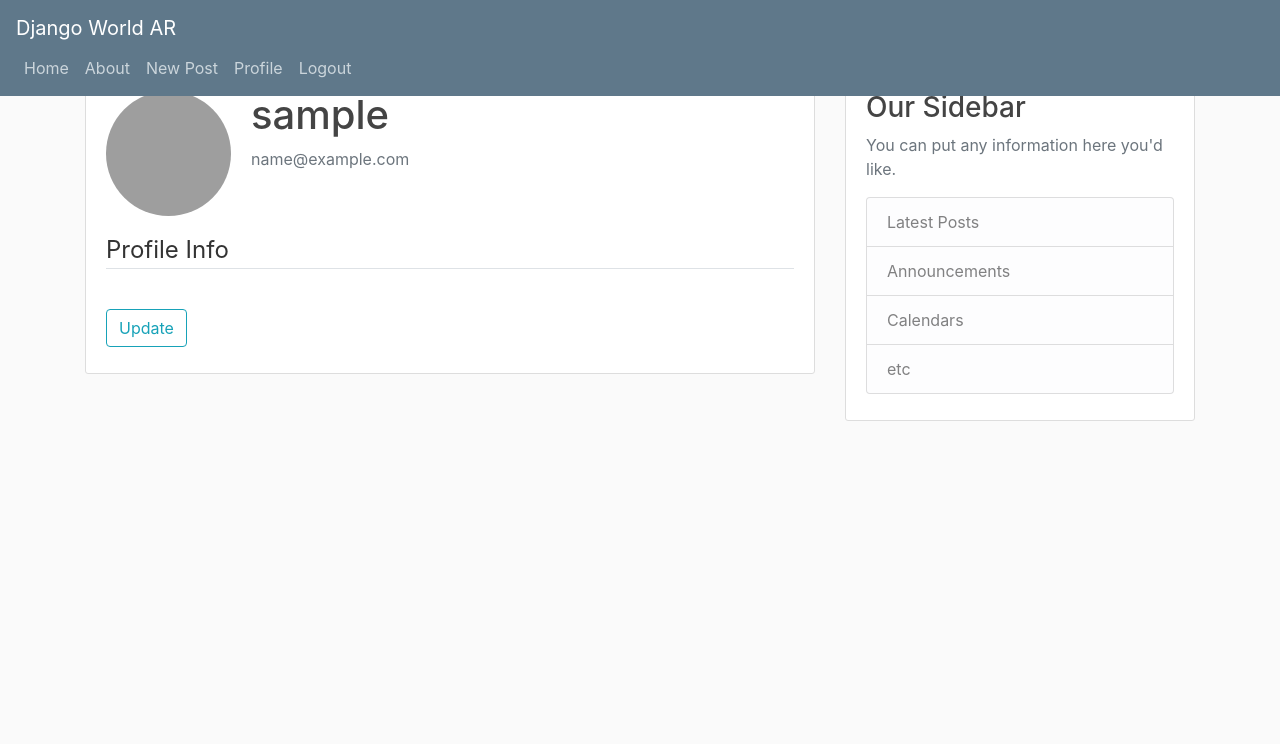
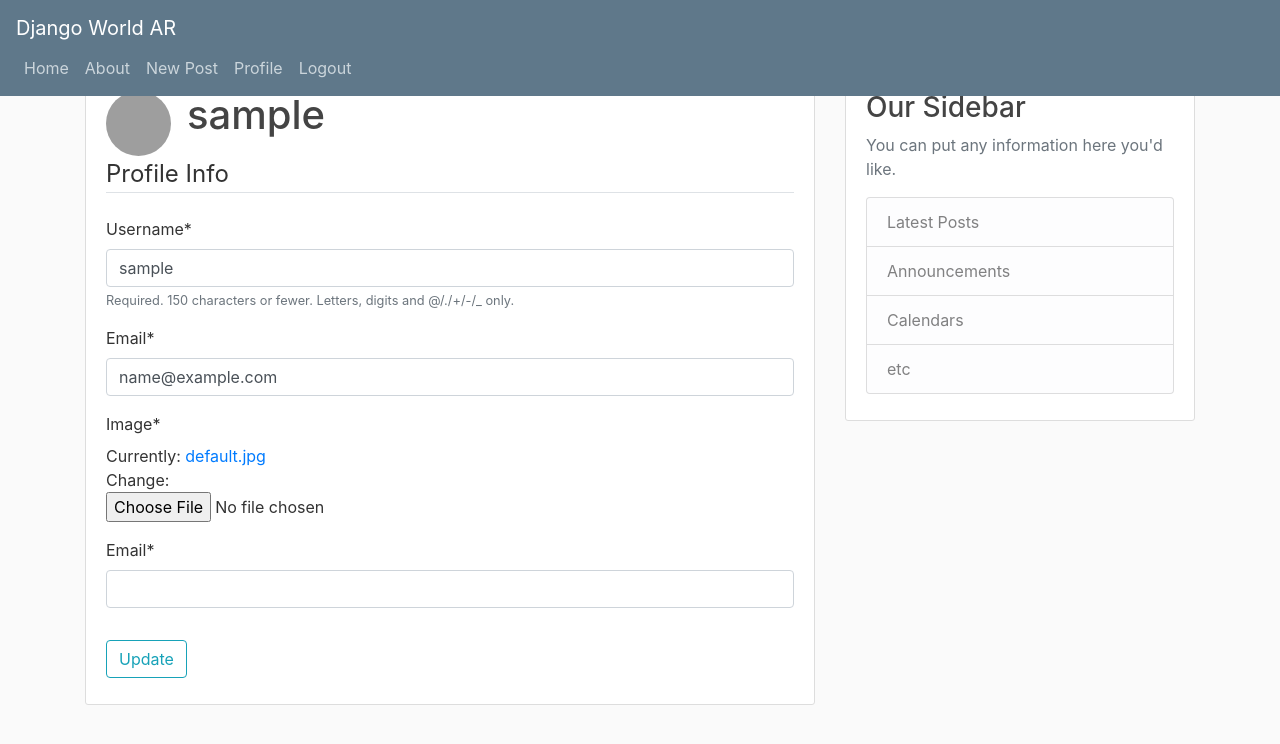
Before and after one commit to Mastouri-Afef/Developers-Blog, a Django app: page /profile/ in a window 1280 px wide. Shown: the top 744 px of the page. Run offline with Django 3.2, Linux system fonts and the light colour scheme; the visitor is signed in with stand-in values (Sample User, id 1); some libraries are stand-ins or nearby versions; grey boxes are pictures that could not be loaded.

Commit message:
update profile

```diff
--- a/myapp_formation/templates/Base.html
+++ b/myapp_formation/templates/Base.html
@@ -11,9 +11,9 @@
 
       {% if title %}
         <meta charset ="UTF-8">
-        <title> Django Blog - {{ title }}</title>
+        <title> Developers Blog - {{ title }}</title>
       {% else %}
-        <title>Django World AR</title>
+        <title>Developers World AR</title>
       {% endif %}
 </head>
 <body>
--- a/myapp_formation/templates/home.html
+++ b/myapp_formation/templates/home.html
@@ -3,6 +3,7 @@
 
   {% for post in posts %}
 	<article class="media content-section">
+	  <img class="rounded-circle article-img" src="{{ post.author.profile.image.url }}">
 	  <div class="media-body">
 	    <div class="article-metadata">
 	      <a class="mr-2" href="#">{{ post.author }}</a>
--- a/users/forms.py
+++ b/users/forms.py
@@ -1,12 +1,31 @@
 from django import forms
 from django.contrib.auth.models import User
 from django.contrib.auth.forms import UserCreationForm
-# Create your models here.
+from .models import Profile
+
 #class UserRegisterForm va hérité de "UserCreationForm"
 class UserRegisterForm(UserCreationForm):
 #add the fields
      email = forms.EmailField()
-     #with the class meta we will specify the model that wewill work with because mahma sar howa chya3ml creation te3 new user
+     #with the class meta we will specify the model that we will work with
      class Meta:
          model = User
          fields = (['username','email','password1','password2'])
+
+#create a model form allow us to create a form that we will work with a specific database model
+
+class UserUpdateForm(forms.ModelForm):
+     email = forms.EmailField()
+     #with the class meta we will specify the model that wewill work with
+     class Meta:
+         model = User
+         fields = ['username','email']
+
+class ProfileUpdateForm(forms.ModelForm):
+     email = forms.EmailField()
+     #with the class meta we will specify the model that wewill work with
+     class Meta:
+         model = Profile
+         fields = ['image']
+#-->after adding those classes , go to views and added some code to to add these forms to our profile view
+#1-import it them on views then instanciate on the methods
--- a/users/models.py
+++ b/users/models.py
@@ -1,19 +1,37 @@
 from django.db import models
-
+from PIL import Image
 # Create your models here.
 
 from django.contrib.auth.models import User
-
+from django.conf.urls.static import static
+from django.conf import settings
 class Profile(models.Model):
     #we will create one2one relationship with the existing User model (because a user can have one profile and the opposite)
-    #delete a user donc na7iwhom min database te3na zeda
+    #delete a user so we will delete them from our database
     #here we can add any fields that we want
     user = models.OneToOneField(User, on_delete=models.CASCADE)
     #profile_pics is the directory where the ipages where uploaded to
     image = models.ImageField(default='default.jpg', upload_to='profile_pics')
+    urlpatterns = [
+] + static(settings.MEDIA_URL, document_root=settings.MEDIA_ROOT)
 
-    # we will ay here how we want to print it
+    # we will say here how we want to print it
     def __str__(self):
         return str(self.user)+"Profile"
 
    #after that code we should do migrations "python manage.py makemigrations" and "python manage.py migrate"  and install pillow  , the register this model "profile" in the admin file of our step
+
+    def save(self):
+        #the method that would be run after the model will be saved(this method exit in the parent cllass we can run it using super() to saved an instance of the profile )
+
+        super().save()
+        #no we will grab the image after saving it and resize it--> so import pillow library
+        #open the image for the profile instance that we are saving
+        img = Image.open(self.image.path)
+        if img.height > 300 or img.width > 300:
+        #if this condition true so we will try to resize it
+            output_size = (300, 300)
+            #to resize it an save it
+            img.thumbnail(output_size)
+            #save it to the same path
+            img.save(self.image.path)
--- a/users/templates/profile.html
+++ b/users/templates/profile.html
@@ -6,13 +6,12 @@
 
        <div class="content-section">
       <div class="media">
-        <img class="rounded-circle account-img" src="{{ user.profile.image.url }}">
+        <img class="rounded-circle article-img" src="{{ user.profile.image.url }}">
         <div class="media-body">
           <h2 class="account-heading">{{ user.username }}</h2>
-          <p class="text-secondary">{{ user.email }}</p>
         </div>
       </div>
-      <form method="POST" enctype="multipart/form-data">
+      <form method="POST" enctype="multipart/form-data"><!--add this comment "enctype="multipart/form-data"" to save theimage in the background-->
           {% csrf_token %}
           <fieldset class="form-group">
               <legend class="border-bottom mb-4">Profile Info</legend>
--- a/users/templates/register.html
+++ b/users/templates/register.html
@@ -12,10 +12,10 @@
             <div class="form-group">
                 <button class="btn btn-outline-info" type="submit">Sign Up</button>
             </div>
+        </form>
             <!--- put div for a link if he is already have account--->
             <div class="border-top pt-3">
                 <small class="test-muted">Already Have an account <a class="ml-2" href="{% url 'login' %}">Sign In</a></small> <!--it a bootstrap -->
             </div>
-        </form>
     </div>
 {% endblock %}
--- a/users/views.py
+++ b/users/views.py
@@ -2,19 +2,18 @@ from django.shortcuts import render, redirect
 from django.contrib.auth.forms import UserCreationForm
 from django.contrib import messages
 from django.contrib.auth.decorators import login_required
-#inherits from forms form eli 3malneha importiha ba3d badel esm class (simple lowel"UserCreationForm -->"UserRegisterForm")
-from .forms import UserRegisterForm
-# Create your views here.
+from .forms import UserRegisterForm, UserUpdateForm, ProfileUpdateForm #inherits from forms form
+
 def register(request):
 #if we get a post request then it instanciate a user creation form with that post data but with other request just instancite empty form
     if request.method == 'POST':
         form=UserRegisterForm(request.POST)
         #if data is submitted
         if form.is_valid():
-            form.save()#will hashh password and make everyting secure and register this user w haka tnajem tal9ah kyyf temchi page admin
+            form.save()#will hash password and register this user et comme çà tu peux le voir si tu visite page admin
             username = form.cleaned_data.get('username')
             #flashmessage to show that we have recieve valide data
-            messages.success(request, f'Yourn account has been created , you are now able to log in')#uiliser "Accounted created for {username}" si bech t7eb t7ot esm mo3ayen lel username
+            messages.success(request, f'Your account has been created , you are now able to log in')#uiliser "Accounted created for {username}" si tu veux juste username
             return redirect('login')
     else:
         form=UserRegisterForm()
@@ -22,4 +21,26 @@ def register(request):
 
 @login_required
 def profile(request):
-    return render(request, 'profile.html')
+#this condition will be run when we submit our form and possibly passing new data,we want to pass in the post data into our forms
+#this condition will be run when we sumit our form and we posibly we want to pass new data
+    if request.method == 'POST':
+    #instanciate for user update form and profile update form
+        u_form = UserUpdateForm(request.POST, instance=request.user)#instance=request.user to find the data of the current logged in, "request.POST" (to pass in the post data)
+        p_form = ProfileUpdateForm(request.POST, request.FILES, instance=request.user.profile)#here the profile will have the current image filled in, about"request.FILES" it's about getting field data with the request(image which the user try to upload)
+        if u_form.is_valid() and p_form.is_valid():
+        #here if the form is valid we gonna save the data
+            u_form.save()
+            p_form.save()
+            messages.success(request, f'Your account has been updated')
+            return redirect('profile')
+    else:
+        u_form = UserUpdateForm(instance=request.user)#instance=request.user to find the data of the current logged in
+        p_form = ProfileUpdateForm(instance=request.user.profile)#here the profile will have the current image filled in
+    #pass those instanciates to our template---> create a context which is a dictionnary and the keys are the variables that we're going to access within our template
+    context = {
+        'u_form': u_form,
+        'p_form': p_form
+          }
+    #pass this context in our template(third arg in return render)
+    return render(request, 'profile.html', context)
+#---->then open the profile template and print out these forms(it looks like the register.html(copy the block "form" and paste in profile.htl, add the u_form et p_form in profile.html)
```
Also changed, not shown: media/profile_pics/imggg.jpg (added), media/profile_pics/piv.jpg (added).
